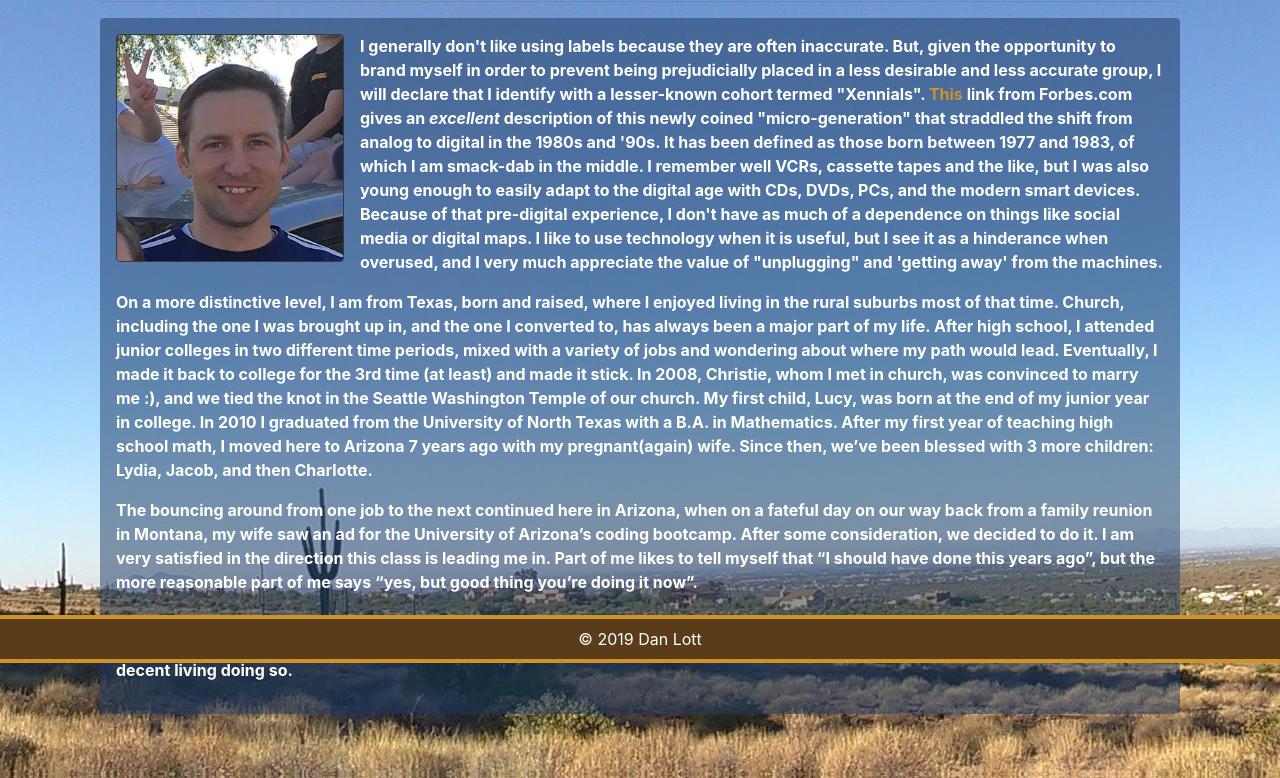
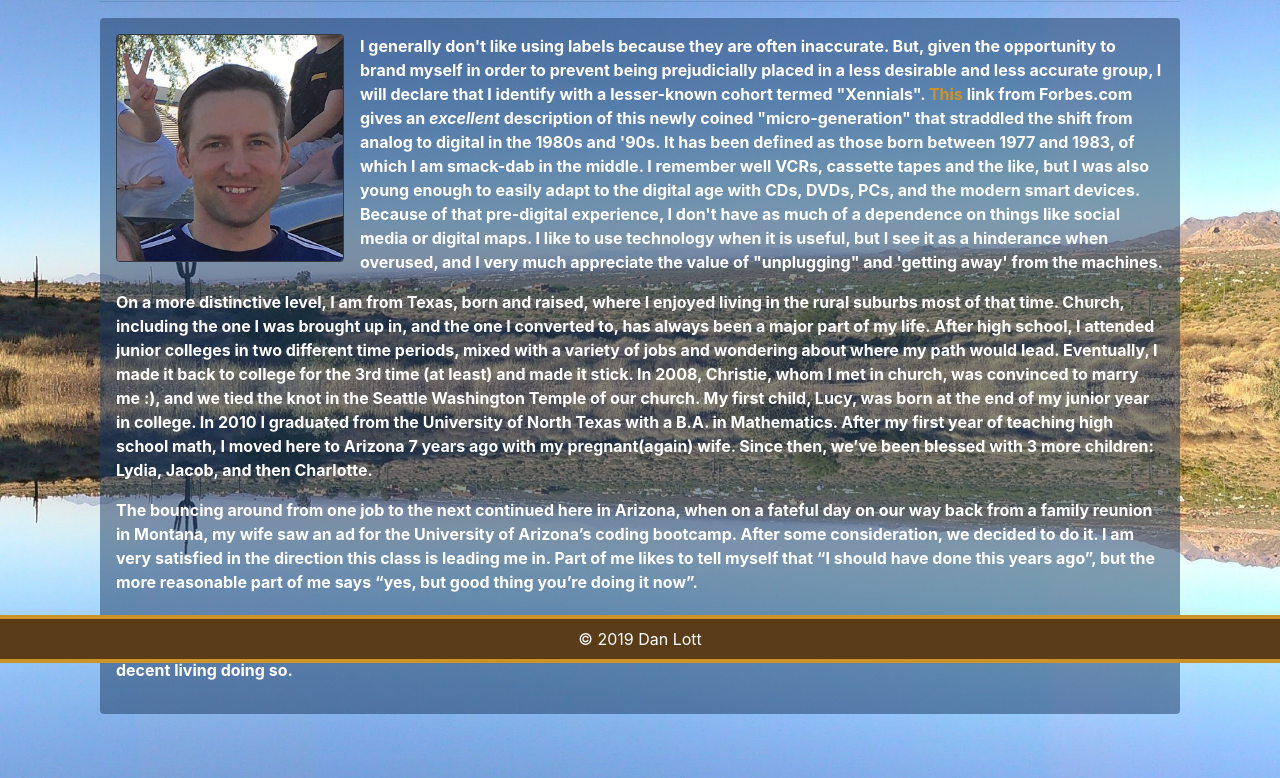
Before and after one commit to DanielLott/Bootstrap-Portfolio, a plain HTML site: page index.html in a window 1280 px wide. Shown: the part 137-915 px from the top of the page. Drawn offline with nearby package versions, Linux system fonts and the light colour scheme.

Commit message:
laptop - minor changes

```diff
--- a/assets/css/style.css
+++ b/assets/css/style.css
@@ -8,12 +8,12 @@ h2 {
 
 body {
 	background-image: url("../images/mesa-panoramic-clip-reflect-x2.jpg");
-	/* background-size: 170rem; */
+	background-size: 170rem;
 	background-attachment: fixed;
 	/* background-clip: content-box; */
 	/* background-color: rgba(76, 145, 177, 0.109); */
 	/* height: 100px; */
-	background-position-y;
+	/* background-position-y; */
 	/* background-repeat: no-repeat; */
 	/* background-size: cover; */
 	/* position: relative; */
```
Also changed, not shown: index.html (+4 -2 lines).
